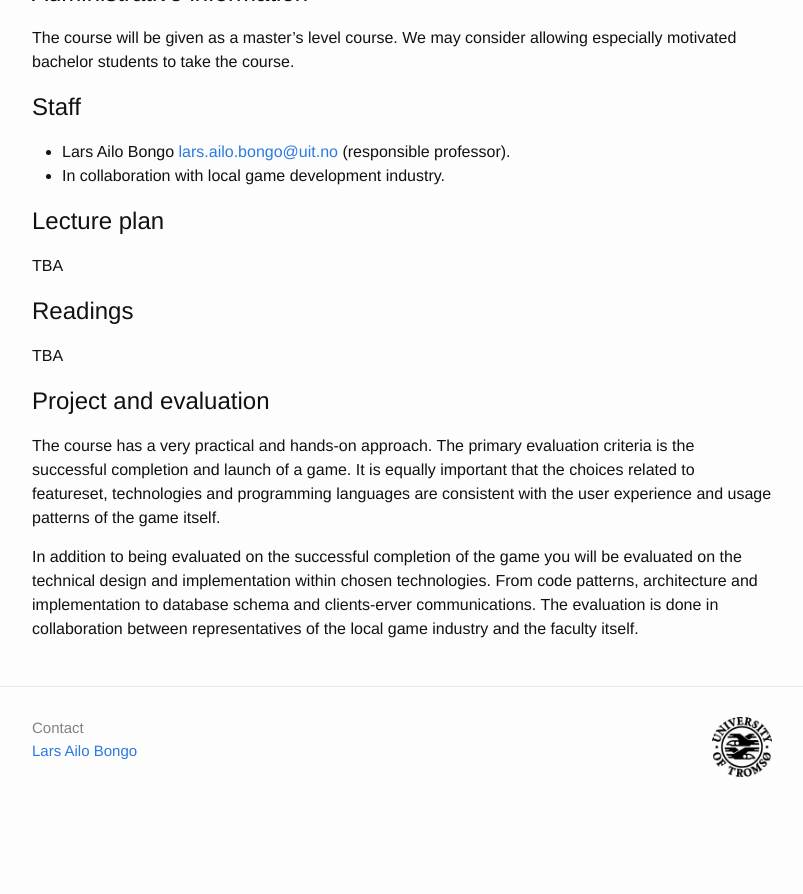
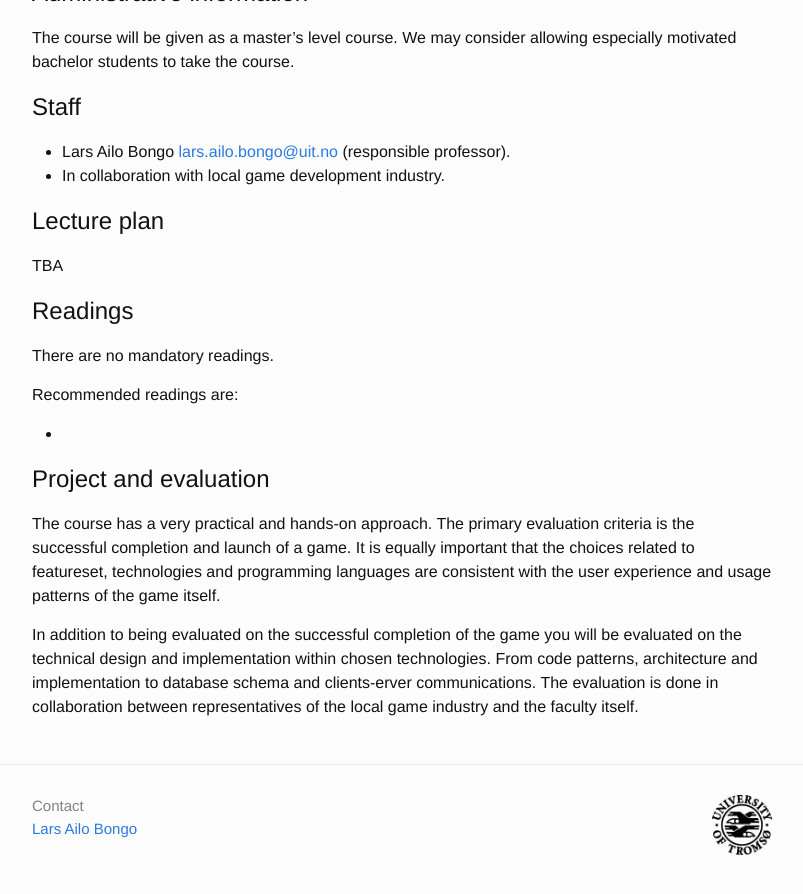
Before and after one commit to uit-gamelab-s24/uit-gamelab-s24.github.io, a Jekyll site: the page built from index.md, in a window 1280 px wide and 900 px high, scrolled down 660 px. Shown: the top 894 px of the window, without its empty margins (238-1041 px from the left). Built offline with Jekyll 4.4.1, drawn with Linux system fonts in a browser that asks for light colours; our own code applies the rules of GitHub Pages for plain Markdown files; before the commit the page ends 1482 px from its top, so only the background shows below that.

Commit message:
Update index.md

```diff
--- a/index.md
+++ b/index.md
@@ -31,7 +31,10 @@ TBA
 
 ## Readings
 
-TBA
+There are no mandatory readings.
+
+Recommended readings are:
+*
 
 ## Project and evaluation
 
```
